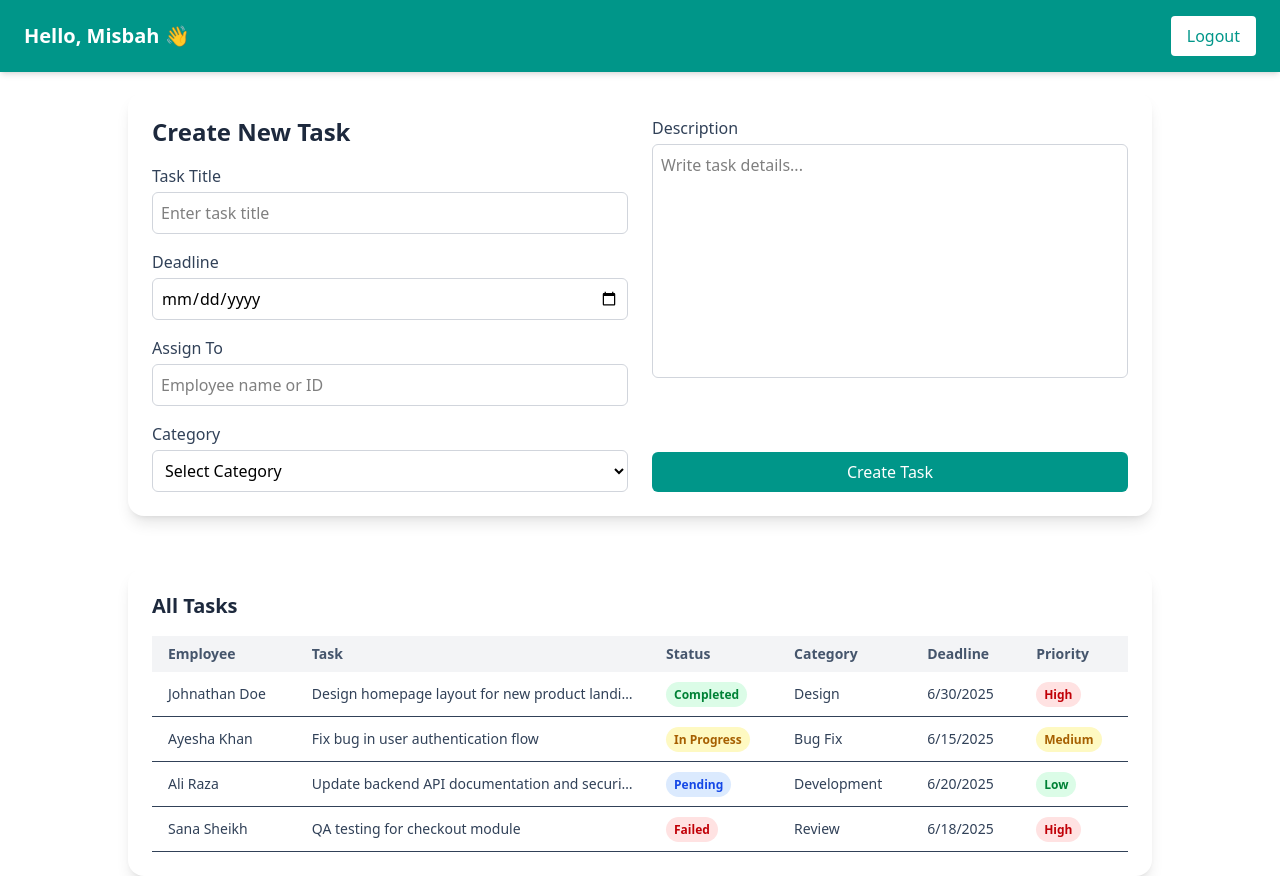
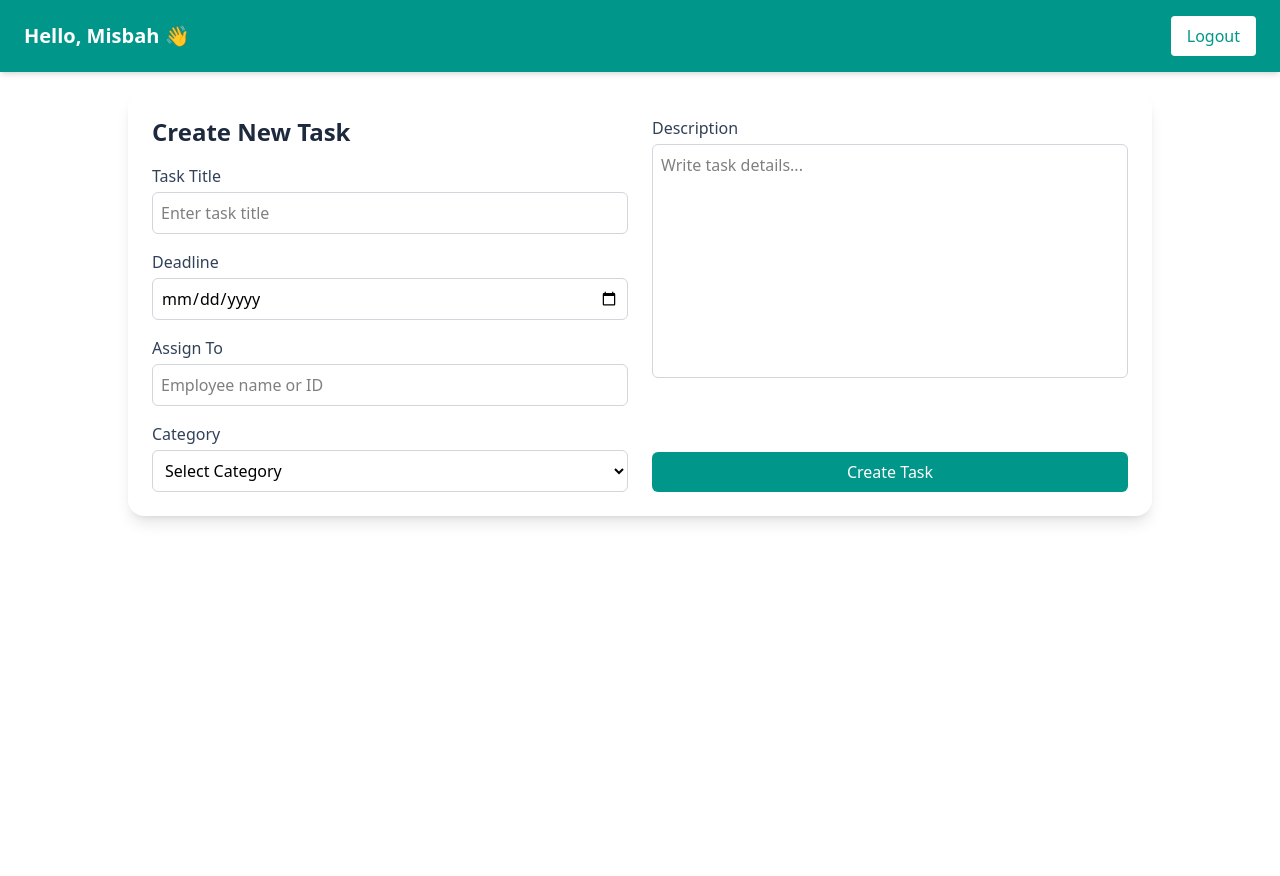
Before and after one commit to MisbahProgrammer/Employee-Management-System, a React (Vite) app: page / in a window 1280 px wide. After the commit the page ends 800 px from the top, so only its background shows below. Built offline with nearby package versions, Linux system fonts and the light colour scheme.

Commit message:
make the create tsk form dynamic, when we fill the form it shows the task in all tasks.

```diff
--- a/src/Components/Dashboard/AdminDashboard.jsx
+++ b/src/Components/Dashboard/AdminDashboard.jsx
@@ -5,15 +5,15 @@ import AllTasks from './AdminDashboard/AllTasks'
 
 
 const AdminDashboard = () => {
-
+  const [Tasks, setTasks] = useState([])
 
   return (
     <>
-    <div className='overflow-auto '>
+
     <Header/>
-    <CreateTask/>
-    <AllTasks/>
-    </div>
+    <CreateTask setTasks={setTasks}/>
+    <AllTasks tasks={Tasks}/>
+
     </>
   )
 }
--- a/src/Components/Dashboard/AdminDashboard/AllTasks.jsx
+++ b/src/Components/Dashboard/AdminDashboard/AllTasks.jsx
@@ -1,111 +1,22 @@
 import React from 'react';
 
-const tasks = [
-  {
-    id: 1,
-    employee: 'Johnathan Doe',
-    title: 'Design homepage layout for new product landing page',
-    status: 'Completed',
-    category: 'Design',
-    deadline: '2025-06-30',
-    priority: 'High',
-  },
-  {
-    id: 2,
-    employee: 'Ayesha Khan',
-    title: 'Fix bug in user authentication flow',
-    status: 'In Progress',
-    category: 'Bug Fix',
-    deadline: '2025-06-15',
-    priority: 'Medium',
-  },
-  {
-    id: 3,
-    employee: 'Ali Raza',
-    title: 'Update backend API documentation and security notes',
-    status: 'Pending',
-    category: 'Development',
-    deadline: '2025-06-20',
-    priority: 'Low',
-  },
-  {
-    id: 4,
-    employee: 'Sana Sheikh',
-    title: 'QA testing for checkout module',
-    status: 'Failed',
-    category: 'Review',
-    deadline: '2025-06-18',
-    priority: 'High',
-  },
-];
+const AllTasks = ({tasks = []}) => {
+  return (
+    <div className="p-4 max-h-[500px] overflow-auto no-scrollbar">
+      {tasks.map((tsk, index) => (
+        <div
+          key={tsk.id || index}
+          className="flex justify-between items-center bg-white shadow-md p-4 rounded-lg mb-2"
+        >
+          <p className="w-1/5 font-semibold">{tsk.assign}</p>
+          <p className="w-1/4">{tsk.title}</p>
+          <p className="w-1/6 text-sm text-gray-600">{tsk.category}</p>
+          <p className="w-1/6 text-sm text-gray-500">{tsk.date}</p>
+          <span className="text-xs px-3 py-1 bg-green-100 text-green-800 rounded-full">
 
-const statusColor = {
-  Completed: 'bg-green-100 text-green-700',
-  'In Progress': 'bg-yellow-100 text-yellow-700',
-  Pending: 'bg-blue-100 text-blue-700',
-  Failed: 'bg-red-100 text-red-700',
-};
-
-const priorityColor = {
-  High: 'bg-red-100 text-red-700',
-  Medium: 'bg-yellow-100 text-yellow-700',
-  Low: 'bg-green-100 text-green-700',
-};
-
-const AllTasks = () => {
-  return (
-    <div className="w-full max-w-5xl mx-auto mt-8 bg-white p-6 rounded-2xl shadow-lg">
-      <h2 className="text-xl font-semibold mb-4 text-slate-800">All Tasks</h2>
-
-      <div className="max-h-64 overflow-auto scrollbar-hide">
-        <table className="min-w-full table-auto text-sm">
-          <thead>
-            <tr className="bg-gray-100 text-left font-medium text-slate-600">
-              <th className="py-2 px-4">Employee</th>
-              <th className="py-2 px-4">Task</th>
-              <th className="py-2 px-4">Status</th>
-              <th className="py-2 px-4">Category</th>
-              <th className="py-2 px-4">Deadline</th>
-              <th className="py-2 px-4">Priority</th>
-            </tr>
-          </thead>
-          <tbody className="text-slate-700">
-            {tasks.map((task) => (
-              <tr key={task.id} className="border-b hover:bg-gray-50 transition">
-                <td className="py-3 px-4 whitespace-nowrap font-medium">
-                  {task.employee}
-                </td>
-                <td
-                  className="py-3 px-4 max-w-xs truncate"
-                  title={task.title}
-                >
-                  {task.title}
-                </td>
-                <td className="py-3 px-4">
-                  <span
-                    className={`text-xs font-semibold px-2 py-1 rounded-full ${
-                      statusColor[task.status] || 'bg-gray-200 text-gray-700'
-                    }`}
-                  >
-                    {task.status}
-                  </span>
-                </td>
-                <td className="py-3 px-4">{task.category}</td>
-                <td className="py-3 px-4">{new Date(task.deadline).toLocaleDateString()}</td>
-                <td className="py-3 px-4">
-                  <span
-                    className={`text-xs font-semibold px-2 py-1 rounded-full ${
-                      priorityColor[task.priority] || 'bg-gray-200 text-gray-700'
-                    }`}
-                  >
-                    {task.priority}
-                  </span>
-                </td>
-              </tr>
-            ))}
-          </tbody>
-        </table>
-      </div>
+          </span>
+        </div>
+      ))}
     </div>
   );
 };
--- a/src/Components/Dashboard/AdminDashboard/CreateTask.jsx
+++ b/src/Components/Dashboard/AdminDashboard/CreateTask.jsx
@@ -1,6 +1,6 @@
 import React, { useState } from 'react';
 
-const CreateTask = () => {
+const CreateTask = ({setTasks}) => {
   const [title, setTitle] = useState('');
   const [description, setDescription] = useState('');
   const [date, setDate] = useState('');
@@ -9,8 +9,15 @@ const CreateTask = () => {
 
   const Submithandle = (e) => {
     e.preventDefault();
-    const newTask = [title, description, date, assign, category];
+    const newTask = {title, description, date, assign, category};
     console.log(newTask);
+    setTasks((prev) => [...prev, newTask])
+    //clear form;
+    setTitle('');
+    setDescription('');
+    setDate('');
+    setAssign('');
+    setCategory('');
   };
 
   return (
--- a/vite.config.js
+++ b/vite.config.js
@@ -4,5 +4,6 @@ import tailwindcss from '@tailwindcss/vite'
 
 // https://vite.dev/config/
 export default defineConfig({
-  plugins: [tailwindcss(),react(), require('tailwind-scrollbar-hide')],
+  plugins: [tailwindcss(),react()],
+
 })
```
